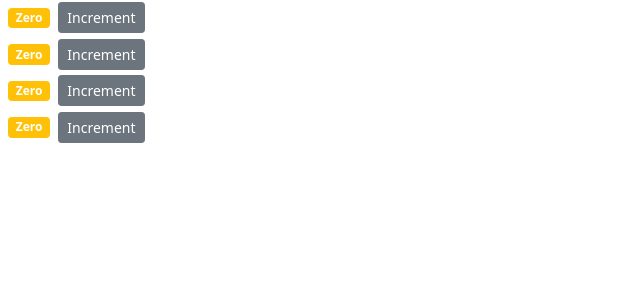
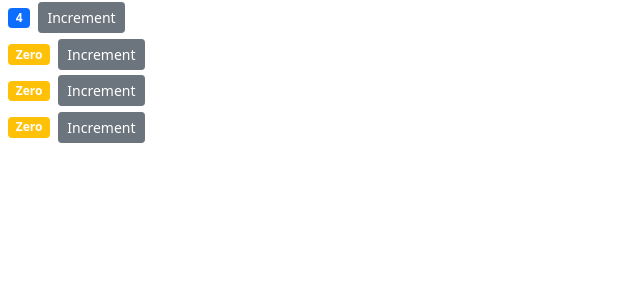
Before and after one commit to maxcheever/counter-app, a React (Create React App) app: page / in a window 1280 px wide. Shown: the top 300 px of the page, without its empty margins (0-640 px from the left). Built offline with nearby package versions, Linux system fonts and the light colour scheme.

Commit message:
button values

```diff
--- a/src/components/counter.jsx
+++ b/src/components/counter.jsx
@@ -2,13 +2,12 @@
 
 class Counter extends Component {
 	state = {
-		count: 0,
-		tags: [],
+		value: this.props.value,
 	};
 
 	handleIncrement = (product) => {
 		console.log(product);
-		this.setState({ count: this.state.count + 1 });
+		this.setState({ value: this.state.value + 1 });
 	};
 
 	render() {
@@ -29,12 +28,12 @@
 
 	getBadgeClasses() {
 		let classes = "badge m-2 bg-";
-		classes += this.state.count === 0 ? "warning" : "primary";
+		classes += this.state.value === 0 ? "warning" : "primary";
 		return classes;
 	}
 
 	formatCount() {
-		return this.state.count === 0 ? "Zero" : this.state.count;
+		return this.state.value === 0 ? "Zero" : this.state.value;
 	}
 }
 
--- a/src/components/counters.jsx
+++ b/src/components/counters.jsx
@@ -4,7 +4,7 @@
 class Counters extends Component {
 	state = {
 		counters: [
-			{ id: 1, value: 0 },
+			{ id: 1, value: 4 },
 			{ id: 2, value: 0 },
 			{ id: 3, value: 0 },
 			{ id: 4, value: 0 },
@@ -15,7 +15,7 @@
 		return (
 			<div>
 				{this.state.counters.map((counter) => (
-					<Counter key={counter.id} />
+					<Counter key={counter.id} value={counter.value} />
 				))}
 			</div>
 		);
```
